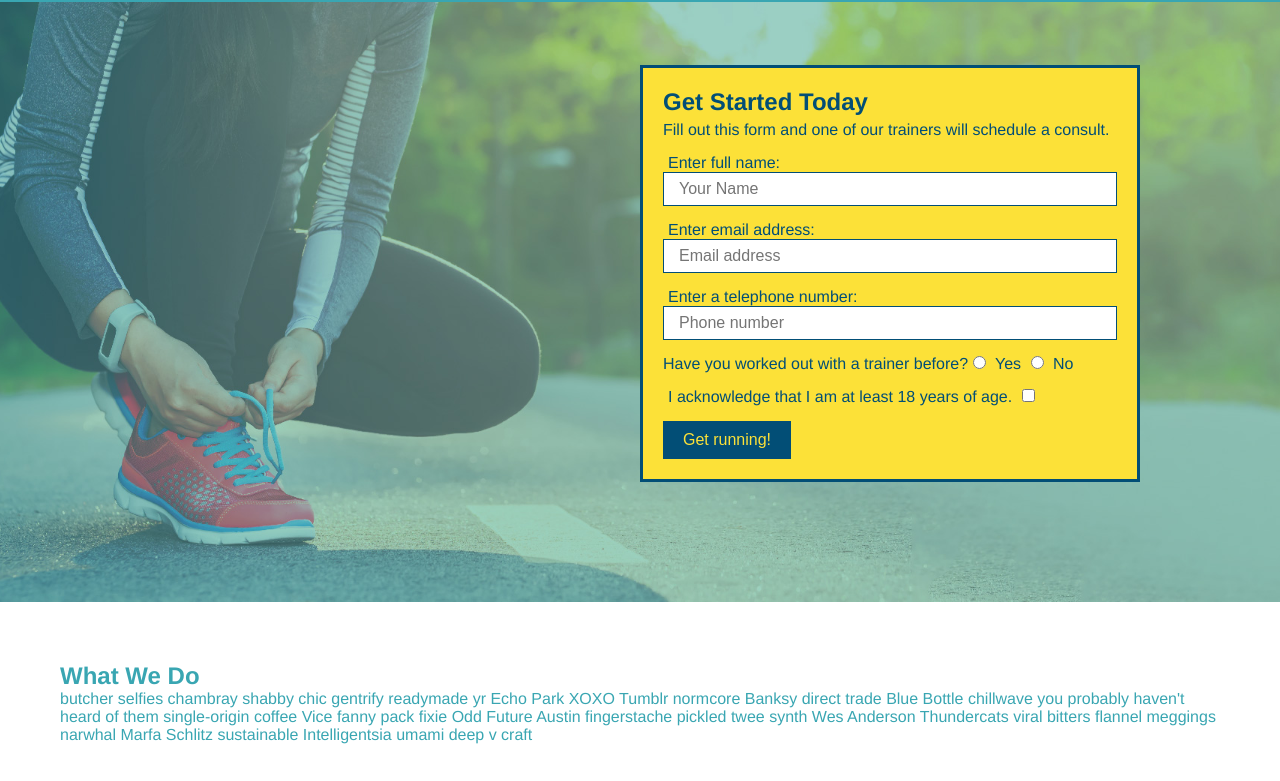
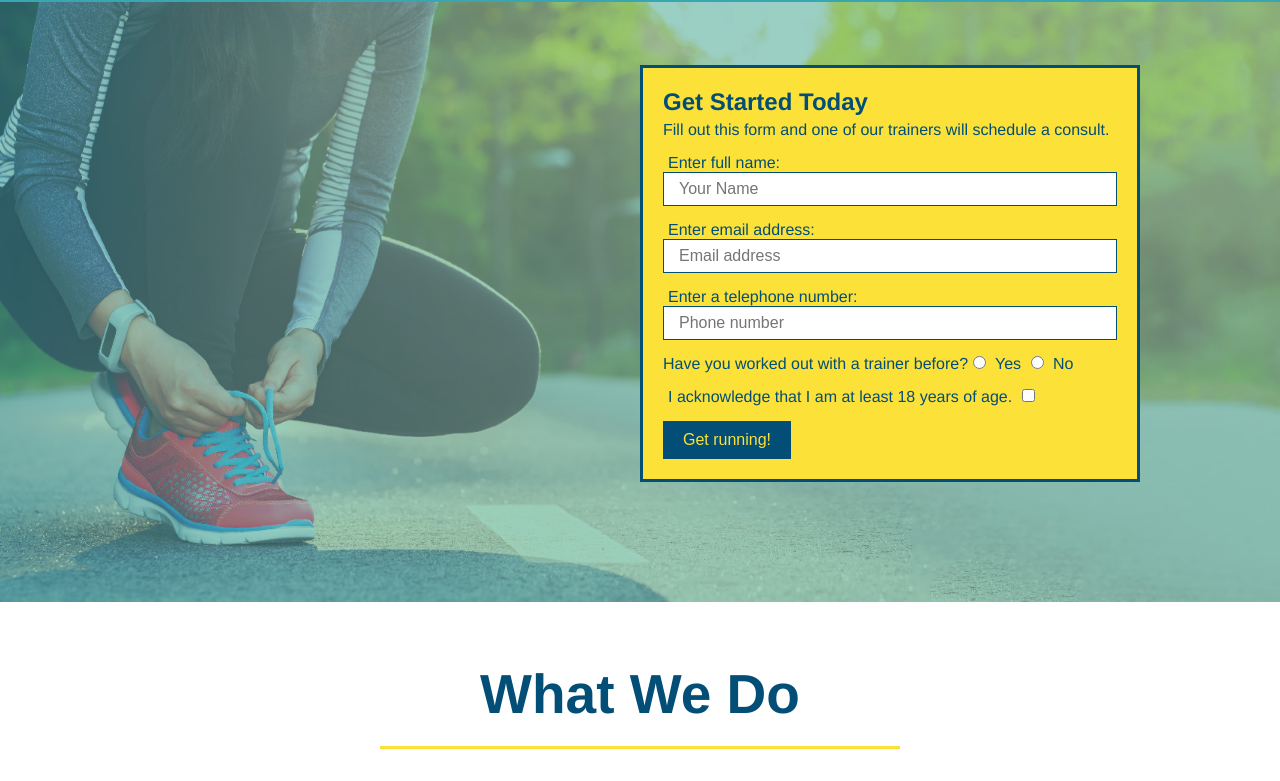
Before and after one commit to misn0147/run-buddy, a plain HTML site: page index.html in a window 1280 px wide. Shown: the part 80-861 px from the top of the page. Drawn offline with Linux system fonts and the light colour scheme.

Commit message:
style what we do section

```diff
--- a/assets/css/style.css
+++ b/assets/css/style.css
@@ -125,3 +125,29 @@ section {
     font-size: 16px;
 }
 /* Hero Style End */
+
+/* What We Do Start */
+.intro {
+    text-align: center;
+}
+
+.intro h2 {
+    display: inline-block;
+    font-size: 55px;
+    color: #024e76;
+    margin-bottom: 35px;
+    padding: 0 100px 20px 100px;
+    border-bottom: 3px solid;
+    border-color: #fce138;
+}
+
+.intro p {
+    line-height: 1.7;
+    color: #39a6b2;
+    width: 80%;
+    font-size: 20px;
+    margin: 0 auto;
+}
+
+
+/* What We Do End */
--- a/index.html
+++ b/index.html
@@ -76,7 +76,7 @@
 <!--end hero-->
 
 <!--"what do we do" section-->
-    <section id="what-we-do">
+    <section id="what-we-do" class="intro">
         <h2>What We Do</h2>
         <p>
             butcher selfies chambray shabby chic gentrify readymade yr Echo Park XOXO Tumblr normcore Banksy direct trade Blue Bottle chillwave you probably haven't heard of them single-origin coffee Vice fanny pack fixie Odd Future Austin fingerstache pickled twee synth Wes Anderson Thundercats viral bitters flannel meggings narwhal Marfa Schlitz sustainable Intelligentsia umami deep v craft
```
